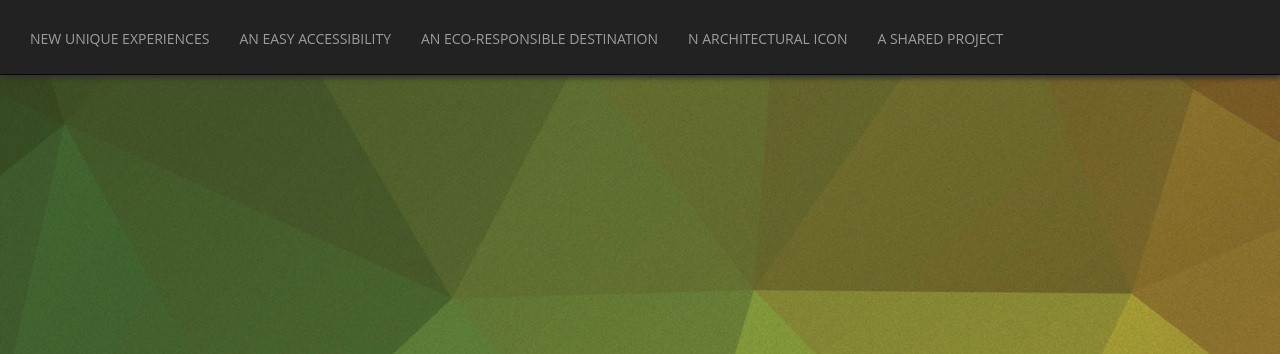
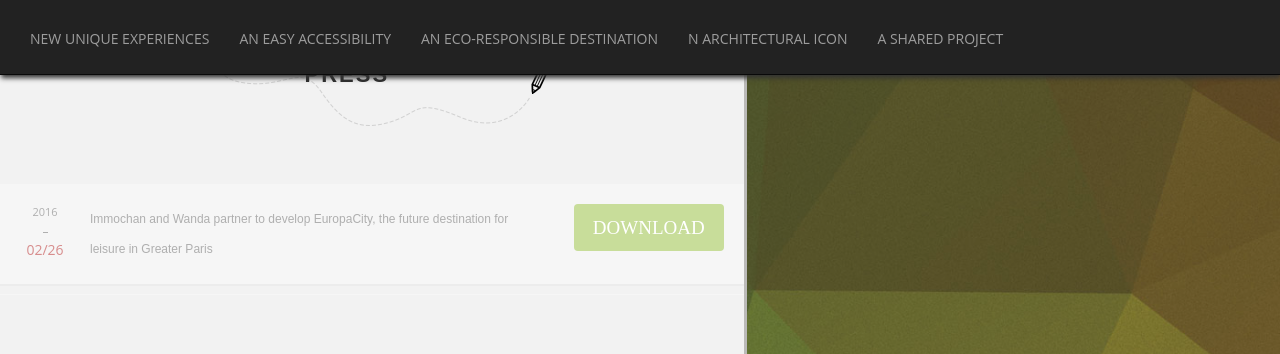
Before and after one commit to mrhop/europacity, a website: page public/index.html in a window 1280 px wide. Shown: the part 66-420 px from the top of the page. Drawn offline with Linux system fonts and the light colour scheme; a web font is replaced by a local one.

Commit message:
commit first time

```diff
--- a/public/index.html
+++ b/public/index.html
@@ -134,6 +134,40 @@
                 </div>
             </div>
         </div>
+        <div class="container-fluid press animated">
+            <div class="colum scroll-div col-xs-7">
+                <span class="glyphicon glyphicon-remove pull-right"></span>
+
+                <h2>PRESS</h2>
+
+                <div class="press_list container-fluid">
+                    <div class="colum">
+                        <div class="press_element_date pull-left">
+                            <span class="day_month">2016</span>
+                      <span class="separator">
+                        <span></span>
+                      </span>
+                            <span class="year">02/26</span>
+                        </div>
+
+                        <div class="press_element_download pull-right">
+                            <a class="btn"
+                               href="http://www.europacity.com/Public/Files/press/2016_02_26_press_release_europacity_72674d9814_3a81c6e01f.pdf"
+                               target="_blank" title="">
+                                <span class="text">Download</span>
+                            </a>
+                        </div>
+                        <div class="press_element_title">Immochan and Wanda partner to develop EuropaCity, the future
+                            destination for leisure in Greater Paris
+                        </div>
+                        <div class="clear"></div>
+                    </div>
+                    <div class="colum bottom col-xs-12"></div>
+
+                </div>
+            </div>
+        </div>
+
     </div>
 </div>
 
--- a/scss/basic.scss
+++ b/scss/basic.scss
@@ -161,11 +161,15 @@ nav.navbar-fixed-top {
   top: 0;
   bottom: 0;
   background-color: rgba(33, 33, 33, 0.3);
-  display: none;
+  display: block;
 }
 
 .index-container .mask > .container-fluid {
   visibility: hidden;
+}
+
+.index-container .mask > .container-fluid.press {
+  visibility: visible;
 }
 
 .index-container .mask .container-fluid {
@@ -183,8 +187,7 @@ nav.navbar-fixed-top {
   background-color: #f2f2f2;
 }
 
-.index-container .mask .news h2 {
-  background: url(../assets/images/home/news_title_bg.png) top center no-repeat transparent;
+.index-container .mask .container-fluid h2 {
   font-family: 'Montserrat', sans-serif;
   font-size: 22px;
   font-weight: bold;
@@ -196,6 +199,14 @@ nav.navbar-fixed-top {
   letter-spacing: 2px;
   text-transform: uppercase;
   color: #2e2e2e;
+}
+
+.index-container .mask .news h2 {
+  background: url(../assets/images/home/news_title_bg.png) top center no-repeat transparent;
+}
+
+.index-container .mask .press h2 {
+  background: url(../assets/images/home/press_title_bg.png) top center no-repeat transparent;
 }
 
 .index-container .mask > .container-fluid > .colum .glyphicon-remove {
@@ -263,6 +274,68 @@ nav.navbar-fixed-top {
   color: #818181;
 }
 
+//home press
+.mask .press_list .colum {
+  margin-bottom: 8px;
+  color: #afafaf;
+  border-bottom: 2px solid #ececec;
+  background-color: #f6f6f6;
+  overflow: hidden;
+}
+
+.mask .press_list .colum.bottom{
+  border-bottom: 0px;
+  margin-bottom: 240px;
+  height: 0;
+}
+
+.mask .press_element_date {
+  width: 90px;
+  padding: 20px;
+  text-align: center;
+}
+.mask .press_element_date span{
+  display: block;
+}
+.mask .press_element_date .day_month {
+  font-size: 11px;
+}
+.press_element_date .separator {
+  text-align: center;
+}
+.press_element_date .separator span {
+  display: inline-block;
+  width: 5px;
+  height: 1px;
+  margin: 2px 0;
+  background-color: #afafaf;
+}
+.mask .press_element_date .year {
+  font-size: 14px;
+  color: #d78d8d;
+}
+.mask .press_element_title {
+  font-family: 'Montserrat', sans-serif;
+  font-size: 12px;
+  line-height: 30px;
+  width: 520px;
+  padding: 20px 0;
+}
+
+.mask .press_element_download {
+  padding: 20px;
+}
+
+.mask .press_element_download a{
+  background-color: #c8dd9a;
+font-family: Univers-Lt-Std;
+font-size: 19px;
+display: block;
+padding: 9px 18px;
+vertical-align: middle;
+text-transform: uppercase;
+color: #fff;
+}
 //footer div
 .navbar-fixed-bottom {
   min-height: 50px;
```
Also changed, not shown: public/assets/images/home/press_title_bg.png (added), public/css/basic.css.
